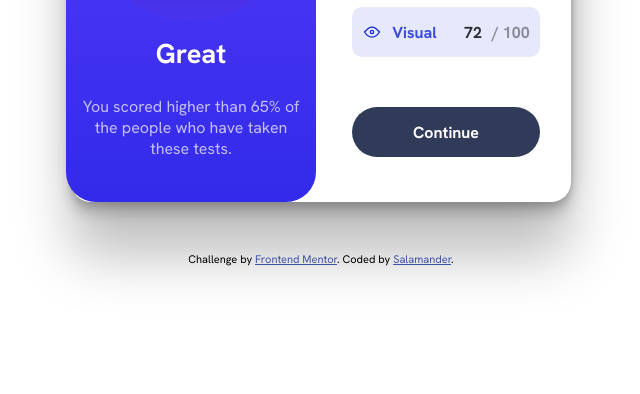
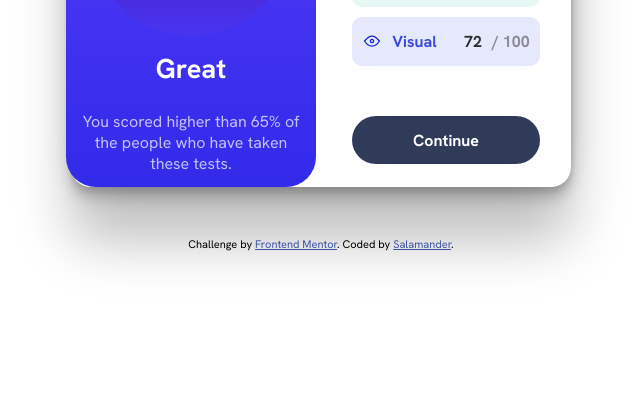
Before and after one commit to salamandersenp/results-component, a plain HTML site: page index.html in a window 1280 px wide. Shown: the part 406-800 px from the top of the page, without its empty margins (319-959 px from the left). Drawn offline with Linux system fonts and the light colour scheme.

Commit message:
Update style.css

```diff
--- a/style.css
+++ b/style.css
@@ -46,8 +46,8 @@ body{
     flex-direction: column;
 }
 .card-wrapper{
-    height: 60%;
-    width: 25%;
+    height: 50%;
+    width: 30%;
     border-radius: 20px;
     display: flex;
     box-shadow: rgba(0, 0, 0, 0.25) 0px 54px 55px, rgba(0, 0, 0, 0.12) 0px -12px 30px, rgba(0, 0, 0, 0.12) 0px 4px 6px, rgba(0, 0, 0, 0.17) 0px 12px 13px, rgba(0, 0, 0, 0.09) 0px -3px 5px;
```
